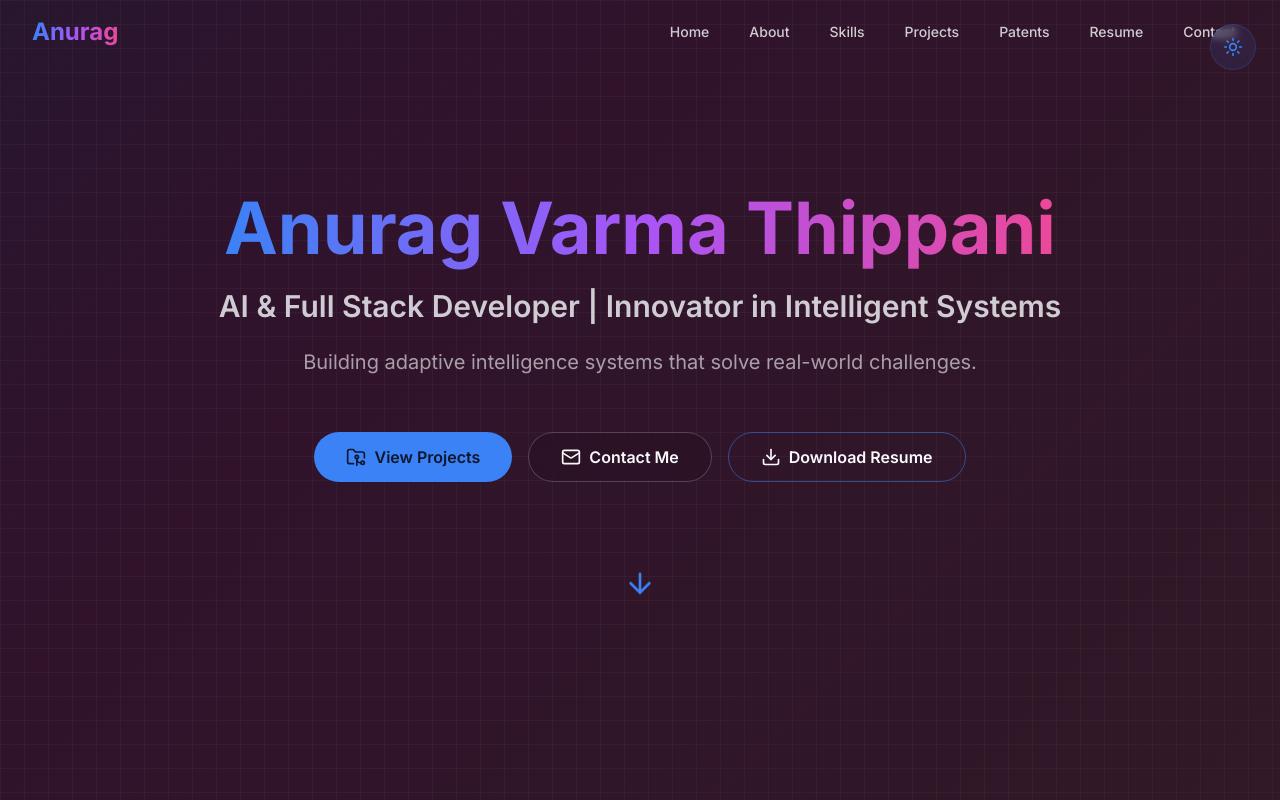
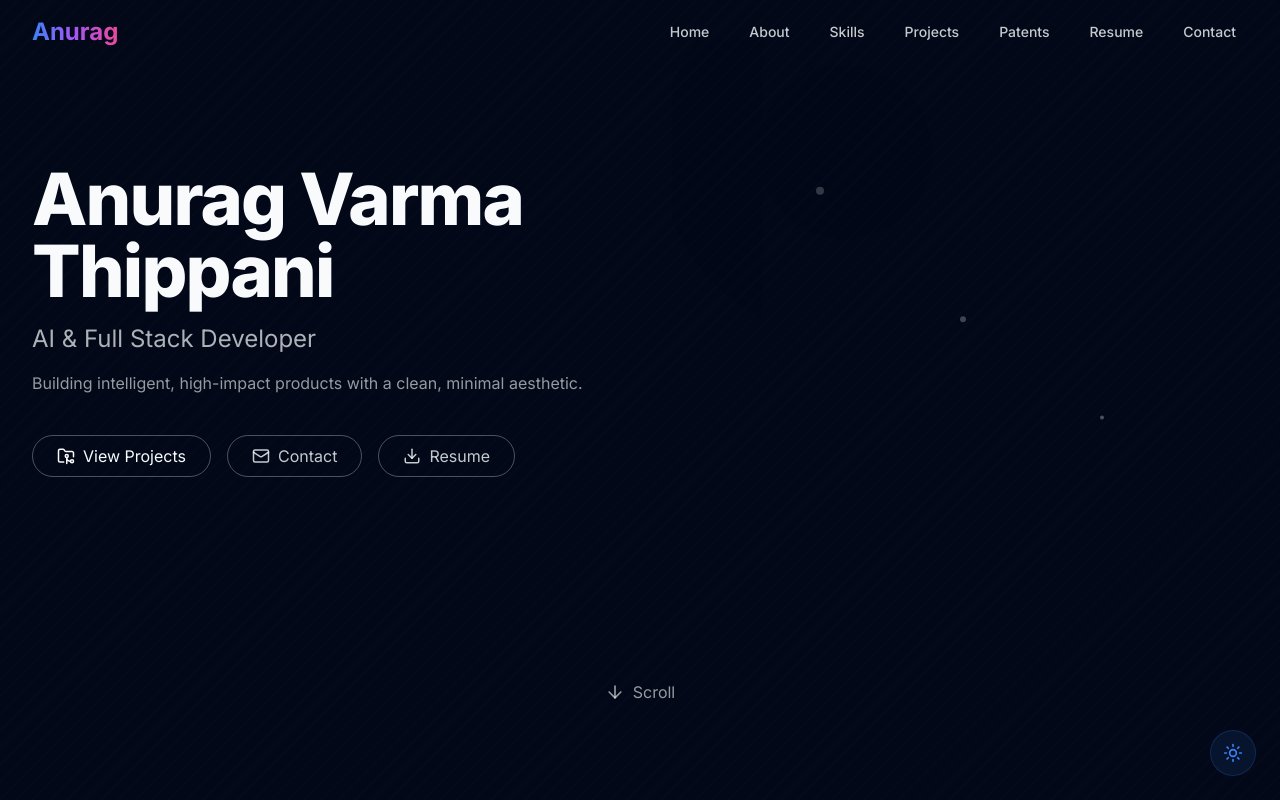
Before and after one commit to anuragthippani1/Portfolio, a Next.js app: page / in a window 1280 px wide. Shown: the top 800 px of the page. Built offline with nearby package versions, Linux system fonts and the light colour scheme.

Commit message:
UI: Restyle hero, remove dark panel for clean geometric design; move theme toggle bottom-right; set ACCS demo to live URL

```diff
--- a/components/Hero.js
+++ b/components/Hero.js
@@ -15,95 +15,130 @@ export default function Hero() {
   return (
     <section
       id="home"
-      className="relative min-h-screen flex items-center justify-center overflow-hidden"
+      className="relative min-h-screen overflow-hidden bg-background"
     >
-      {/* Animated gradient background */}
-      <div className="absolute inset-0 animated-gradient opacity-20" />
+      {/* Monochrome angled stripes background (parallax-like) */}
+      <div
+        aria-hidden
+        className="pointer-events-none absolute inset-0 opacity-10"
+        style={{
+          backgroundImage:
+            "repeating-linear-gradient(135deg, rgba(120,120,120,0.25) 0px, rgba(120,120,120,0.25) 2px, transparent 2px, transparent 12px)",
+          transform: "translateZ(0)",
+        }}
+      />
 
-      {/* Grid overlay */}
-      <div className="absolute inset-0 bg-[linear-gradient(to_right,#80808012_1px,transparent_1px),linear-gradient(to_bottom,#80808012_1px,transparent_1px)] bg-[size:24px_24px]" />
-
-      {/* Content */}
-      <div className="relative z-10 max-w-7xl mx-auto px-4 sm:px-6 lg:px-8 text-center">
-        <motion.div
+      <div className="relative z-10 max-w-7xl mx-auto px-4 sm:px-6 lg:px-8">
+        <div className="grid md:grid-cols-2 gap-10 md:gap-16 items-center min-h-[80vh]">
+          {/* Left: Bold monochrome typography */}
+          <div>
+            <motion.h1
               initial={{ opacity: 0, y: 20 }}
               animate={{ opacity: 1, y: 0 }}
-          transition={{ duration: 0.8 }}
-          className="space-y-6"
+              transition={{ duration: 0.7, delay: 0.1 }}
+              className="text-5xl md:text-7xl font-extrabold tracking-tight text-foreground"
             >
-          <motion.h1
-            initial={{ opacity: 0, scale: 0.5 }}
-            animate={{ opacity: 1, scale: 1 }}
-            transition={{ duration: 0.8, delay: 0.2 }}
-            className="text-5xl md:text-7xl font-bold"
+              Anurag Varma
+              <br />
+              Thippani
+            </motion.h1>
+            <motion.p
+              initial={{ opacity: 0, y: 10 }}
+              animate={{ opacity: 1, y: 0 }}
+              transition={{ duration: 0.7, delay: 0.25 }}
+              className="mt-4 text-xl md:text-2xl text-foreground/70"
             >
-            <span className="gradient-text">Anurag Varma Thippani</span>
-          </motion.h1>
-
+              AI & Full Stack Developer
+            </motion.p>
             <motion.p
-            initial={{ opacity: 0 }}
-            animate={{ opacity: 1 }}
-            transition={{ duration: 0.8, delay: 0.4 }}
-            className="text-2xl md:text-3xl text-foreground/80 font-semibold"
+              initial={{ opacity: 0, y: 10 }}
+              animate={{ opacity: 1, y: 0 }}
+              transition={{ duration: 0.7, delay: 0.35 }}
+              className="mt-4 text-foreground/60 max-w-prose"
             >
-            AI & Full Stack Developer | Innovator in Intelligent Systems
-          </motion.p>
-
-          <motion.p
-            initial={{ opacity: 0 }}
-            animate={{ opacity: 1 }}
-            transition={{ duration: 0.8, delay: 0.6 }}
-            className="text-lg md:text-xl text-foreground/60 max-w-3xl mx-auto"
-          >
-            Building adaptive intelligence systems that solve real-world
-            challenges.
+              Building intelligent, high-impact products with a clean, minimal aesthetic.
             </motion.p>
 
             <motion.div
-            initial={{ opacity: 0, y: 20 }}
+              initial={{ opacity: 0, y: 10 }}
               animate={{ opacity: 1, y: 0 }}
-            transition={{ duration: 0.8, delay: 0.8 }}
-            className="flex flex-wrap gap-4 justify-center pt-8"
+              transition={{ duration: 0.7, delay: 0.45 }}
+              className="mt-10 flex flex-wrap gap-4"
             >
               <a
                 href="#projects"
                 onClick={(e) => handleScroll(e, "#projects")}
-              className="group px-8 py-3 bg-primary text-primary-foreground rounded-full font-semibold flex items-center gap-2 hover:scale-105 transition-transform"
+                className="inline-flex items-center gap-2 px-6 py-2 rounded-full border border-foreground/30 text-foreground hover:bg-foreground hover:text-background transition-colors"
               >
-              <FolderGit2 size={20} />
+                <FolderGit2 size={18} />
                 View Projects
               </a>
               <a
                 href="#contact"
                 onClick={(e) => handleScroll(e, "#contact")}
-              className="px-8 py-3 glass rounded-full font-semibold flex items-center gap-2 hover:scale-105 transition-transform"
+                className="inline-flex items-center gap-2 px-6 py-2 rounded-full border border-foreground/30 text-foreground/80 hover:bg-foreground/10 transition-colors"
               >
-              <Mail size={20} />
-              Contact Me
+                <Mail size={18} />
+                Contact
               </a>
               <a
                 href="/resume.pdf"
-              className="px-8 py-3 border border-primary/50 rounded-full font-semibold flex items-center gap-2 hover:bg-primary/10 transition-colors"
+                className="inline-flex items-center gap-2 px-6 py-2 rounded-full border border-foreground/30 text-foreground/80 hover:bg-foreground/10 transition-colors"
               >
-              <Download size={20} />
-              Download Resume
+                <Download size={18} />
+                Resume
               </a>
             </motion.div>
+          </div>
+
+          {/* Right: Clean geometric design area */}
+          <motion.div
+            initial={{ opacity: 0, y: 20 }}
+            animate={{ opacity: 1, y: 0 }}
+            transition={{ duration: 0.7, delay: 0.2 }}
+            className="relative w-full h-[60vh] md:h-[70vh] flex items-center justify-center"
+          >
+            {/* Subtle geometric pattern */}
+            <div className="absolute inset-0 opacity-5">
+              <div className="w-full h-full bg-[radial-gradient(circle_at_30%_20%,rgba(0,0,0,0.1)_0%,transparent_50%)]" />
+              <div className="absolute top-1/4 right-1/4 w-32 h-32 border border-foreground/10 rounded-full" />
+              <div className="absolute bottom-1/3 left-1/3 w-24 h-24 border border-foreground/10 rotate-45" />
+              <div className="absolute top-1/2 right-1/3 w-16 h-16 bg-foreground/5 rounded-full" />
+            </div>
+
+            {/* Floating elements */}
+            <motion.div
+              animate={{ y: [-10, 10, -10] }}
+              transition={{ duration: 4, repeat: Infinity, ease: "easeInOut" }}
+              className="absolute top-1/4 left-1/4 w-2 h-2 bg-foreground/20 rounded-full"
+            />
+            <motion.div
+              animate={{ y: [10, -10, 10] }}
+              transition={{ duration: 3, repeat: Infinity, ease: "easeInOut", delay: 1 }}
+              className="absolute bottom-1/3 right-1/4 w-1 h-1 bg-foreground/30 rounded-full"
+            />
+            <motion.div
+              animate={{ y: [-5, 15, -5] }}
+              transition={{ duration: 5, repeat: Infinity, ease: "easeInOut", delay: 2 }}
+              className="absolute top-1/2 left-1/2 w-1.5 h-1.5 bg-foreground/25 rounded-full"
+            />
+          </motion.div>
+        </div>
 
         <motion.div
           initial={{ opacity: 0 }}
           animate={{ opacity: 1 }}
-            transition={{ duration: 0.8, delay: 1 }}
-            className="pt-16"
+          transition={{ duration: 0.7, delay: 0.6 }}
+          className="mt-10 flex justify-center"
         >
           <a
             href="#about"
             onClick={(e) => handleScroll(e, "#about")}
-              className="inline-block animate-bounce"
+            className="inline-flex items-center gap-2 text-foreground/60 hover:text-foreground transition-colors"
           >
-              <ArrowDown size={32} className="text-primary" />
+            <ArrowDown size={20} />
+            Scroll
           </a>
-          </motion.div>
         </motion.div>
       </div>
     </section>
--- a/components/ThemeToggle.js
+++ b/components/ThemeToggle.js
@@ -9,7 +9,7 @@ export function ThemeToggle() {
   return (
     <button
       onClick={() => setTheme(theme === "light" ? "dark" : "light")}
-      className="fixed top-6 right-6 z-50 p-3 rounded-full bg-primary/10 hover:bg-primary/20 transition-all duration-300 border border-primary/20 backdrop-blur-sm"
+      className="fixed bottom-6 right-6 z-50 p-3 rounded-full bg-primary/10 hover:bg-primary/20 transition-all duration-300 border border-primary/20 backdrop-blur-sm"
       aria-label="Toggle theme"
     >
       {theme === "light" ? (
--- a/data/projects.json
+++ b/data/projects.json
@@ -23,7 +23,7 @@
     "description": "Classifies user complaints automatically using ML and Flask web integration.",
     "techStack": ["Python", "Flask", "MongoDB", "scikit-learn"],
     "github": "https://github.com/anuragthippani1/Enterprise-Complaint-Intelligence-System",
-    "demo": "coming-soon",
+    "demo": "https://enterprise-complaint-intelligence-s.vercel.app",
     "featured": false
   },
   {
```
Lines whose indentation alone changed are shown as unchanged.
